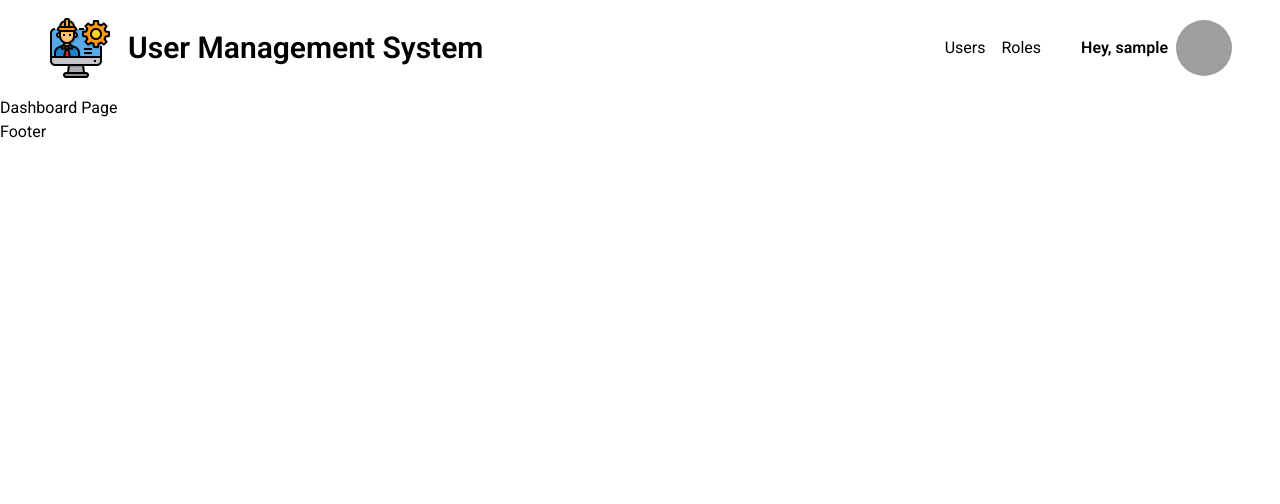
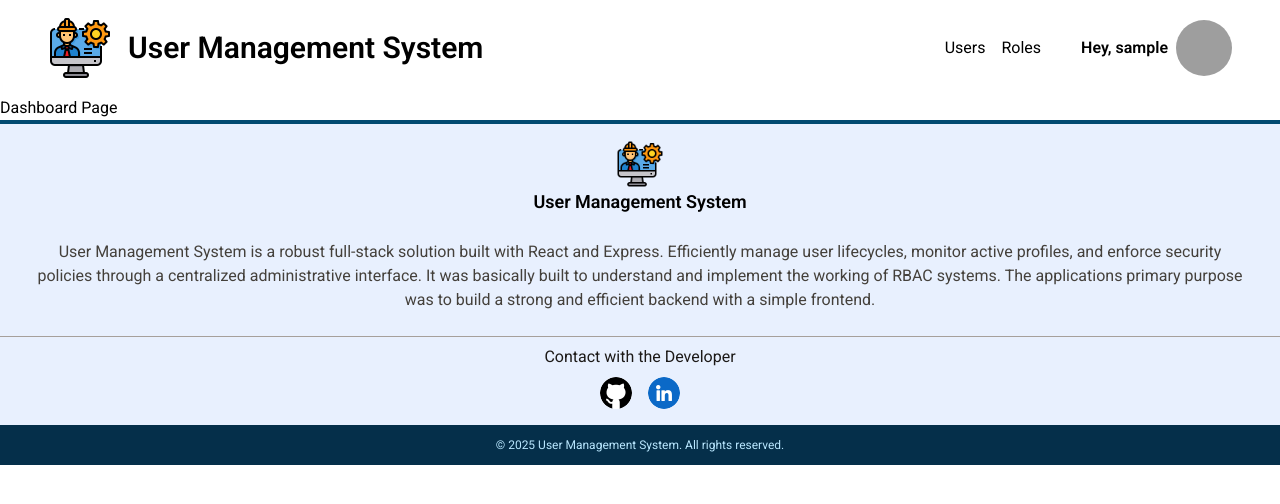
Before and after one commit to AP-Abhishek/User-Management-System, a React (Vite) app in the folder frontend/: page / in a window 1280 px wide. Shown: the top 504 px of the page. Built offline with nearby package versions, Linux system fonts and the light colour scheme; sample sign-in values are in the browser's storage; grey boxes are pictures that could not be loaded.

Commit message:
feat: Added Footer

```diff
--- a/frontend/src/components/Footer.tsx
+++ b/frontend/src/components/Footer.tsx
@@ -1,9 +1,45 @@
 
 const Footer = () => {
   return (
-    <div>
-        Footer
-    </div>
+    <>
+      <footer className="w-full flex-center flex-col bg-background border-t-4 border-sky-900">
+        <section className="pt-4 w-full flex-center flex-col">
+          <img src="favicon.png" alt="logo" className="size-12" />
+          <h1 className="font-semibold text-lg">User Management System</h1>
+        </section>
+        <section className="px-8 py-6">
+          <p className="text-center text-stone-700">
+            User Management System is a robust full-stack solution built with React and Express. Efficiently manage user lifecycles, monitor active profiles, and enforce security policies through a centralized administrative interface. It was basically built to understand and implement the working of RBAC systems. The applications primary purpose was to build a strong and efficient backend with a simple frontend.
+          </p>
+        </section>
+        <section className="p-2 w-full border-t border-stone-400 flex-center flex-col">
+          <span className="text-stone-900">Contact with the Developer</span>
+          <section className="p-2 flex-center gap-4">
+            <a
+              href="https://github.com/AP-Abhishek/User-Management-System"
+              target="_blank"
+              className="transition-all hover:scale-110 ease-linear"
+              rel="noreferrer"
+            >
+              <img src="github.png" alt="github" className="size-8 rounded-full bg-white" />
+            </a>
+            <a
+              href="https://www.linkedin.com/in/-ap-abhishek-23-03-05-/"
+              target="_blank"
+              className="transition-all hover:scale-110 ease-linear"
+              rel="noreferrer"
+            >
+              <img src="linkedin.png" alt="linkedin" className="size-8 rounded-full bg-white" />
+            </a>
+          </section>
+        </section>
+        <div className="w-full py-3 bg-sky-950 text-center">
+          <p className="text-xs text-sky-200">
+            &copy; {new Date().getFullYear()} User Management System. All rights reserved.
+          </p>
+        </div>
+      </footer>
+    </>
   )
 }
 
```
Also changed, not shown: frontend/public/github.png (added), frontend/public/linkedin.png (added).
